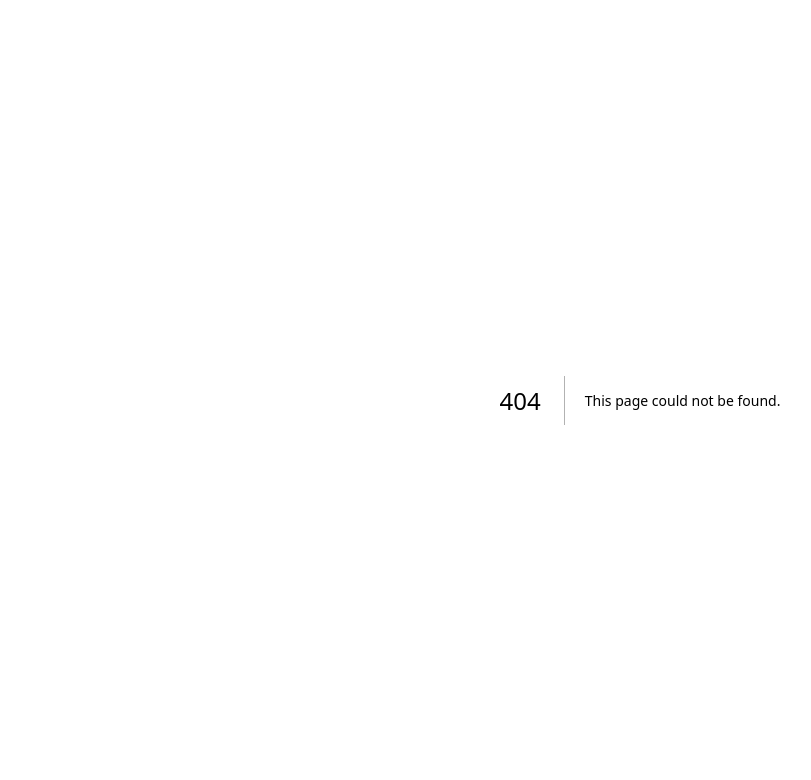
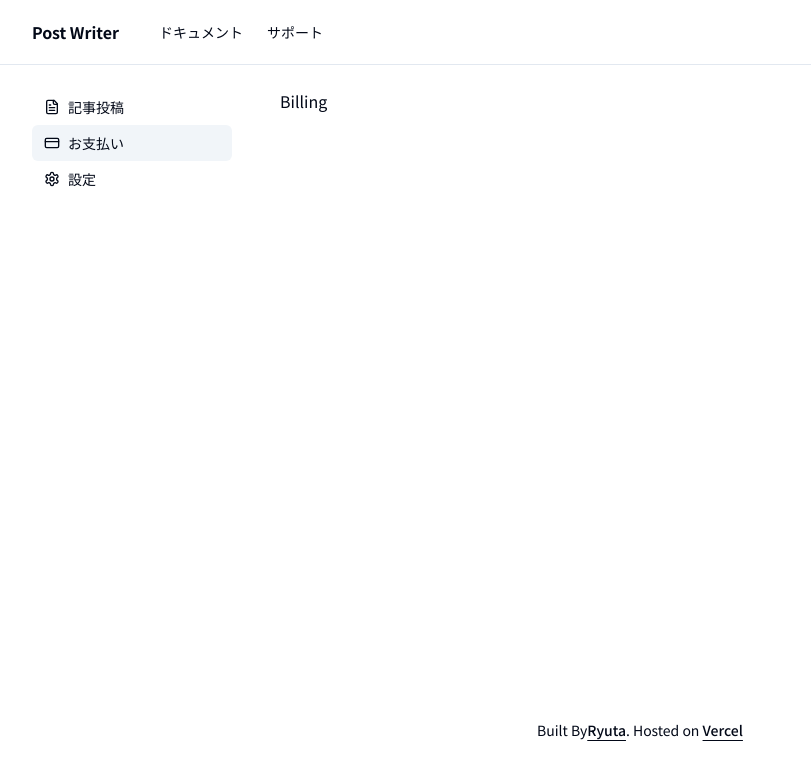
Before and after one commit to ryuta09/post-writer-app, a Next.js app: page /dashboard/billing in a window 1280 px wide. Before the commit this address had no page. Shown: the top 780 px of the page, without its empty margins (0-811 px from the left). Built offline with nearby package versions, Linux system fonts and the light colour scheme.

Commit message:
feat: 選択している項目に対してハイライトを当てる

```diff
--- /dev/null
+++ b/app/(dashboard)/dashboard/billing/page.tsx
@@ -0,0 +1,9 @@
+import React from 'react'
+
+const Billing = () => {
+  return (
+    <div>Billing</div>
+  )
+}
+
+export default Billing
--- /dev/null
+++ b/app/(dashboard)/dashboard/settings/page.tsx
@@ -0,0 +1,9 @@
+import React from 'react'
+
+const Settings = () => {
+  return (
+    <div>Settings</div>
+  )
+}
+
+export default Settings
--- a/components/DasboardNav.tsx
+++ b/components/DasboardNav.tsx
@@ -1,10 +1,14 @@
+'use client';
 import { SidebarNavItem } from "@/types";
 import Link from "next/link";
 import { Icons } from "./Icon";
+import { usePathname } from "next/navigation";
 interface DasboardNavProps {
   items: SidebarNavItem[];
 }
 export default function DasboardNav({ items }: DasboardNavProps) {
+  // 現在のパス取得
+  const path = usePathname();
   if(!items.length) {
     return null;
   }
@@ -16,7 +20,7 @@ export default function DasboardNav({ items }: DasboardNavProps) {
           return (
             <Link href={item.href!} key={index}>
               <span
-                className={`flex items-center rounded-md px-3 py-2 text-sm font-medium hover:bg-accent hover:text-accent-foreground`}
+                className={`flex items-center rounded-md px-3 py-2 text-sm font-medium hover:bg-accent hover:text-accent-foreground ${path === item.href ? 'bg-accent' :  'bg-transparent'}`}
               >
                 <Icon className="mr-2 h-4 w-4"/>
                 {item.title}
--- a/config/dashboard.ts
+++ b/config/dashboard.ts
@@ -25,7 +25,7 @@ export const dashboardConfig: DashboardConfig = {
     },
     {
       title: '設定',
-      href: '/settings',
+      href: '/dashboard/settings',
       icon: 'settings',
     }
   ]
```
